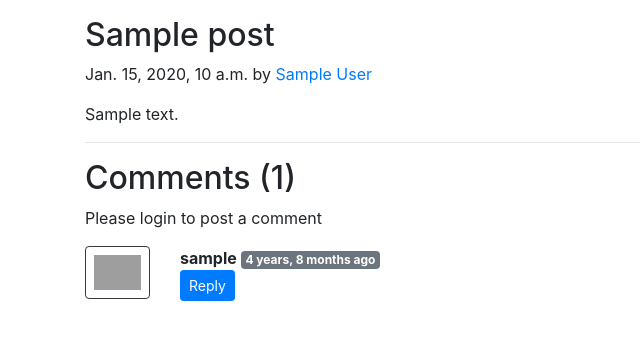
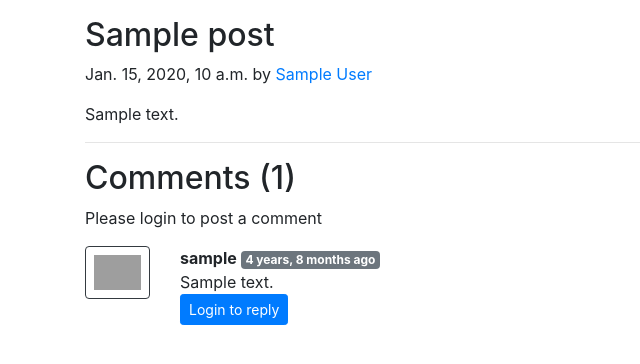
Before and after one commit to AnshikaDixit/iCoder, a Django app: a page that uses templates/blog/blog_post.html in a window 1280 px wide. Shown: the part 56-420 px from the top of the page, without its empty margins (0-640 px from the left). Run offline with Django 5.2, Linux system fonts and the light colour scheme; tables that the repository leaves empty hold one stand-in row (values such as "Sample post"); some libraries are stand-ins or nearby versions; grey boxes are pictures that could not be loaded.

Commit message:
FIX --> Restrict guest user to reply on comment

```diff
--- /dev/null
+++ b/blog/templatetags/extras.py
@@ -0,0 +1,7 @@
+from django import template
+
+register=template.Library()
+
+@register.filter(name='get_val')
+def get_val(dict, key):
+    return dict.get(key)
--- a/templates/blog/blog_post.html
+++ b/templates/blog/blog_post.html
@@ -33,9 +33,10 @@
             <img class="rounded mx-auto d-block w-100 border border-dark p-2" src="/static/img/user.png" alt="user">
         </div>
         <div class="col-md-11 ">
-        <b> {{comment.user.username}} </b> <span class="badge badge-secondary ">{{comment.timestamp| naturaltime}}</span>
+            <b> {{comment.user.username}} </b> <span class="badge badge-secondary ">{{comment.timestamp| naturaltime}}</span>
+            <div>{{comment.comment}}</div>
             <div class="reply mx-0">
-
+                {% if user.is_authenticated %}
                 <button class="btn btn-sm btn-primary" type="button" data-toggle="collapse" data-target="#replyBox{{comment.sno}}" aria-expanded="false" aria-controls="replyBox{{comment.sno}}">
                     Reply
                 </button>
@@ -53,12 +54,26 @@
                         </form>
                     </div>
                 </div>
-
-                <div class="replies bg-danger my-2 ">
-                {% for reply in replyDict|get_val:comment.sno %}
-                {{reply}}
-                <br>
-                {% endfor %}
+                {% else %}
+                <button class="btn btn-sm btn-primary" type="button" data-toggle="collapse" data-target="#replyBox{{comment.sno}}" aria-expanded="false" aria-controls="replyBox{{comment.sno}}">
+                    Login to reply
+                </button>
+                {% endif %}
+                <div class="replies my-2 ">
+                    {% for reply in replyDict|get_val:comment.sno %}
+                    <div class="row my-2">
+                        <div class="col-md-1 ">
+                            <img class="rounded mx-auto d-block w-75 my-2 border border-dark p-2" src="/static/img/user.jpg" alt="user">
+                        </div>
+                        <div class="col-md-11">
+                            <div class="col-md-11 ">
+                                <b> {{reply.user.username}} </b> <span class="badge badge-secondary ">{{reply.timestamp| naturaltime}}</span>
+                                <div>{{reply.comment}}</div>
+                            </div>
+                            <br>
+                        </div>
+                    </div>
+                    {% endfor %}
                 </div>
             </div>
         </div>
```
Also changed, not shown: blog/templatetags/__init__.py (added).
